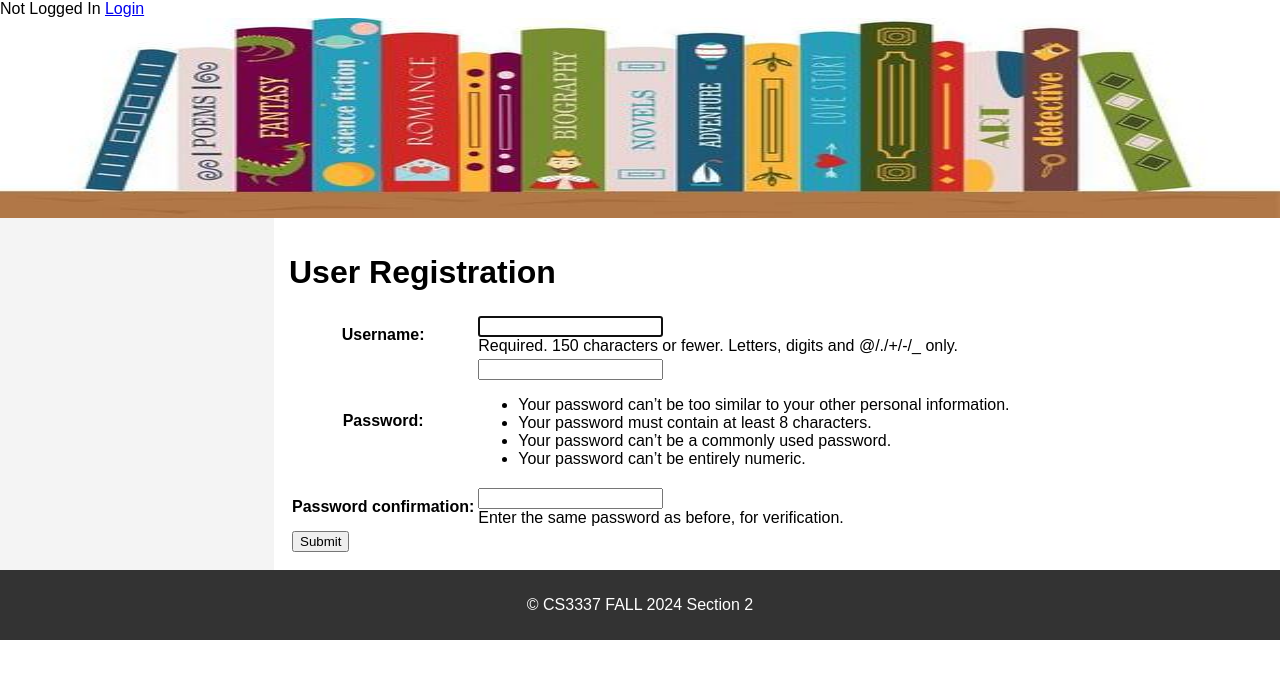
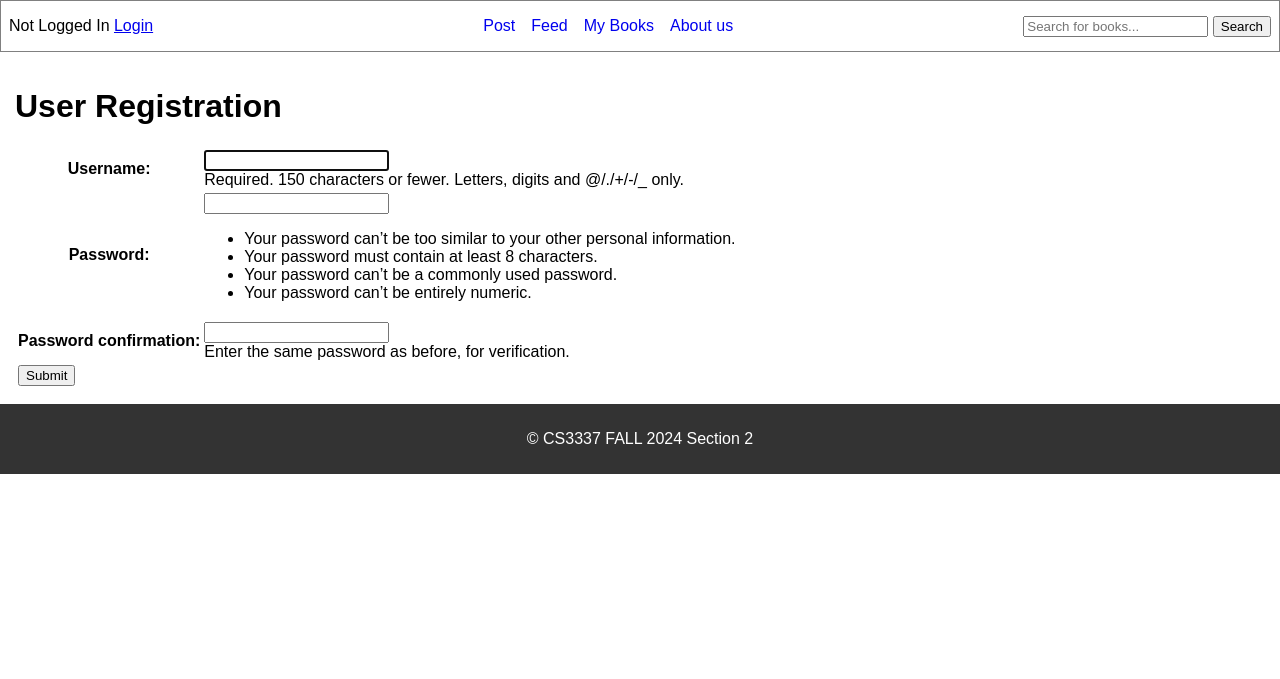
Before and after one commit to jalfar60/jalfar60.github.io, a Django app: page /register in a window 1280 px wide. Shown: the top 679 px of the page. Run offline with Django 5.2, Linux system fonts and the light colour scheme.

Commit message:
FIX: move navbar to the top of the page

```diff
--- a/bookEx/bookEx/static/main.css
+++ b/bookEx/bookEx/static/main.css
@@ -2,6 +2,28 @@ body {
     font-family: Arial, sans-serif;
     margin: 0;
     padding: 0;
+}
+
+/* Navbar */
+.navbar__container {
+    display: flex;
+    flex-direction: row;
+    justify-content: space-between;
+    align-items: center;
+    gap: 1rem;
+    border: 1px solid grey;
+    padding: 0 0.5rem;
+}
+.navbar {
+    display: flex;
+    flex-direction: row;
+    gap: 1rem;
+}
+.navbar li {
+    list-style-type: none;
+}
+.navbar a {
+    text-decoration: none;
 }
 
 .banner {
--- a/bookEx/bookEx/templates/base.html
+++ b/bookEx/bookEx/templates/base.html
@@ -7,12 +7,18 @@
     <meta name="viewport" content="width=device-width, initial-scale=1.0">
     <title>
         {% block title %}
-            My page title
+            Bookagram
         {% endblock title %}
     </title>
     <link rel="stylesheet" href="{% static 'main.css' %}">
 </head>
 <body>
+    <!-- <div class="banner">
+        <img src="{% static 'banner.jpg' %}" alt="Banner Image">
+    </div> -->
+
+    <!-- Navbar -->
+    <div class="navbar__container">
         <span>
             {% if user.is_authenticated %}
                 {{ user.username }}
@@ -28,22 +34,20 @@
             {% endif %}
         </span>
 
+        <ul class="navbar">
+            <li><a href="/postbook">Post</a></li>
+            <li><a href="/home">Feed</a></li>
+            <li><a href="/mybooks">My Books</a></li>
+            <li><a href="/aboutus">About us</a></li>
+        </ul>
+        <div class="searchbar__container">
+            <input type="text" name="searchbar" id="searchbar" placeholder="Search for books...">
+            <button>Search</button>
+        </div>
+    </div>
 
-
-    <div class="banner">
-        <img src="{% static 'banner.jpg' %}" alt="Banner Image">
-    </div>
+    <!-- Container -->
     <div class="container">
-        <div class="menu-bar">
-            <ul>
-                {% block sidenav %}
-                <li><a href="#home">Home</a></li>
-                <li><a href="#about">About</a></li>
-                <li><a href="#services">Services</a></li>
-                <li><a href="#contact">Contact</a></li>
-                {% endblock sidenav %}
-            </ul>
-        </div>
         <div class="main-content">
             {% block content %}
             <h1>Main Content Area</h1>
@@ -51,6 +55,8 @@
             {% endblock content %}
         </div>
     </div>
+
+    <!-- Footer -->
     <div class="footer">
         <p>&copy; CS3337 FALL 2024 Section 2</p>
     </div>
--- a/bookEx/bookEx/templates/bookMng/aboutus.html
+++ b/bookEx/bookEx/templates/bookMng/aboutus.html
@@ -1,11 +1,5 @@
   {% extends "base.html" %}
   {% load static %}
-
-  {% block sidenav %}
-    {% for item in item_list %}
-        <li><a href="{{ item.link }}">{{ item.item }}</a> </li>
-    {% endfor %}
-  {% endblock sidenav %}
 
   {% block content %}
     <h1>About Us </h1>
--- a/bookEx/bookEx/templates/bookMng/book_detail.html
+++ b/bookEx/bookEx/templates/bookMng/book_detail.html
@@ -1,11 +1,5 @@
   {% extends "base.html" %}
   {% load static %}
-
-  {% block sidenav %}
-    {% for item in item_list %}
-        <li><a href="{{ item.link }}">{{ item.item }}</a> </li>
-    {% endfor %}
-  {% endblock sidenav %}
 
   {% block content %}
     <h1>Book Detail</h1>
--- a/bookEx/bookEx/templates/bookMng/deleteBook.html
+++ b/bookEx/bookEx/templates/bookMng/deleteBook.html
@@ -1,11 +1,5 @@
   {% extends "base.html" %}
   {% load static %}
-
-  {% block sidenav %}
-    {% for item in item_list %}
-        <li><a href="{{ item.link }}">{{ item.item }}</a> </li>
-    {% endfor %}
-  {% endblock sidenav %}
 
   {% block content %}
     <h1>Book Deleted!</h1>
--- a/bookEx/bookEx/templates/bookMng/displaybooks.html
+++ b/bookEx/bookEx/templates/bookMng/displaybooks.html
@@ -1,11 +1,5 @@
 {% extends "base.html" %}
 {% load static %}
-
-{% block sidenav %}
-  {% for item in item_list %}
-    <li><a href="{{ item.link }}">{{ item.item }}</a></li>
-  {% endfor %}
-{% endblock sidenav %}
 
 {% block content %}
   <h1>Display Book</h1>
--- a/bookEx/bookEx/templates/bookMng/index.html
+++ b/bookEx/bookEx/templates/bookMng/index.html
@@ -1,11 +1,5 @@
   {% extends "base.html" %}
   {% load static %}
-
-  {% block sidenav %}
-    {% for item in item_list %}
-        <li><a href="{{ item.link }}">{{ item.item }}</a> </li>
-    {% endfor %}
-  {% endblock sidenav %}
 
   {% block content %}
     <h1>Welcome to Book Exchange </h1>
--- a/bookEx/bookEx/templates/bookMng/mybooks.html
+++ b/bookEx/bookEx/templates/bookMng/mybooks.html
@@ -1,11 +1,5 @@
   {% extends "base.html" %}
   {% load static %}
-
-  {% block sidenav %}
-    {% for item in item_list %}
-        <li><a href="{{ item.link }}">{{ item.item }}</a> </li>
-    {% endfor %}
-  {% endblock sidenav %}
 
   {% block content %}
     <h1>My Books </h1>
--- a/bookEx/bookEx/templates/bookMng/postbook.html
+++ b/bookEx/bookEx/templates/bookMng/postbook.html
@@ -1,11 +1,5 @@
 {% extends "base.html" %}
 {% load static %}
-
-{% block sidenav %}
-   {% for item in item_list %}
-       <li><a href="{{ item.link }}">{{ item.item }}</a></li>
-   {% endfor %}
-{% endblock sidenav %}
 
 {% block content %}
     <h1>Post Book Page</h1>
--- a/bookEx/bookEx/templates/registration/login.html
+++ b/bookEx/bookEx/templates/registration/login.html
@@ -1,11 +1,6 @@
 {% extends "base.html" %}
 {% load static %}
 
-{% block sidenav %}
-   {% for item in item_list %}
-       <li><a href="{{ item.link }}">{{ item.item }}</a></li>
-   {% endfor %}
-{% endblock sidenav %}
 
 {% block content %}
     <H1>User Login </H1>
--- a/bookEx/bookEx/templates/registration/register.html
+++ b/bookEx/bookEx/templates/registration/register.html
@@ -1,11 +1,5 @@
 {% extends "base.html" %}
 {% load static %}
-
-{% block sidenav %}
-   {% for item in item_list %}
-       <li><a href="{{ item.link }}">{{ item.item }}</a></li>
-   {% endfor %}
-{% endblock sidenav %}
 
 {% block content %}
     <H1>User Registration </H1>
--- a/bookEx/bookEx/templates/registration/register_success.html
+++ b/bookEx/bookEx/templates/registration/register_success.html
@@ -1,11 +1,5 @@
 {% extends "base.html" %}
 {% load static %}
-
-{% block sidenav %}
-   {% for item in item_list %}
-       <li><a href="{{ item.link }}">{{ item.item }}</a></li>
-   {% endfor %}
-{% endblock sidenav %}
 
 {% block content %}
     <H1>Registration Success! </H1>
```
Also changed, not shown: bookEx/db.sqlite3. Lines whose indentation alone changed are shown as unchanged.
